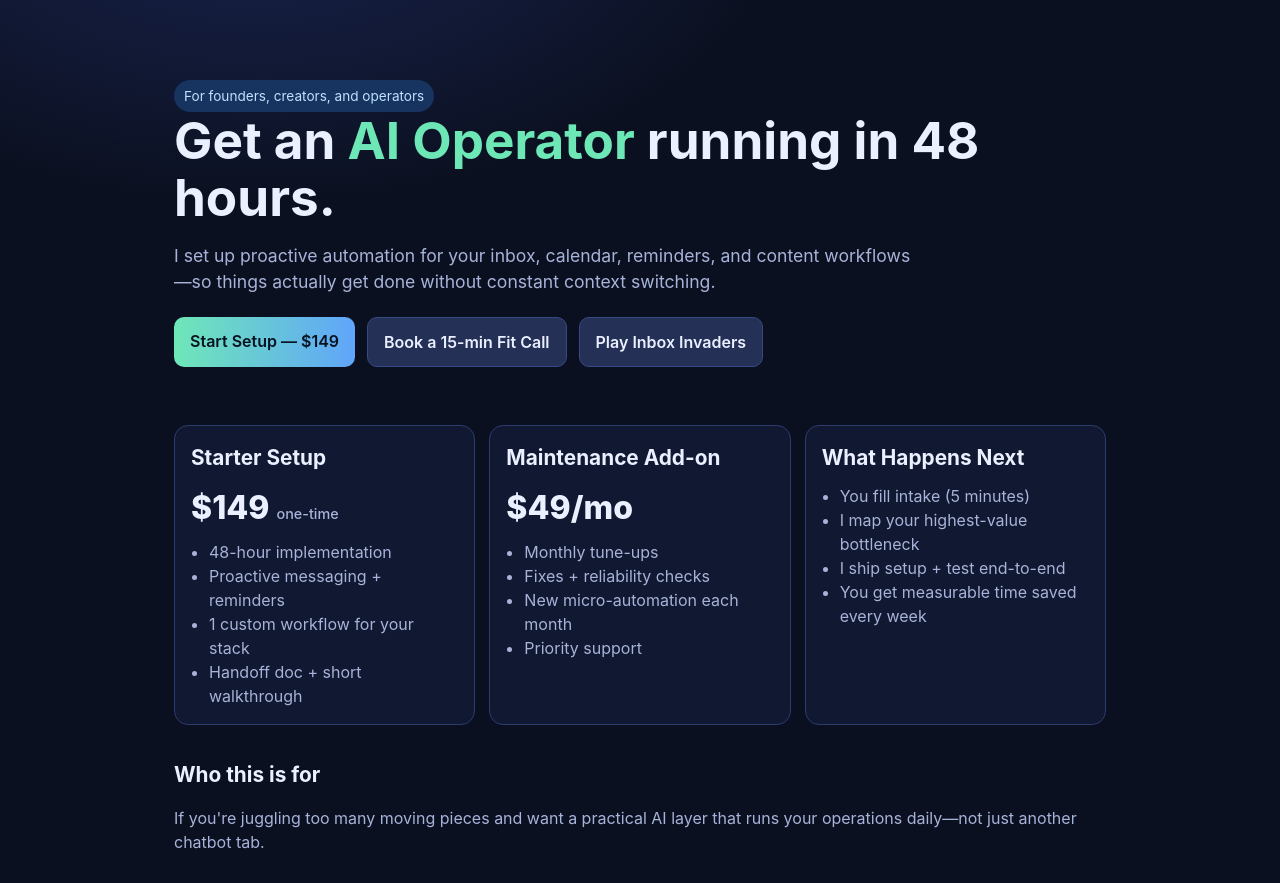
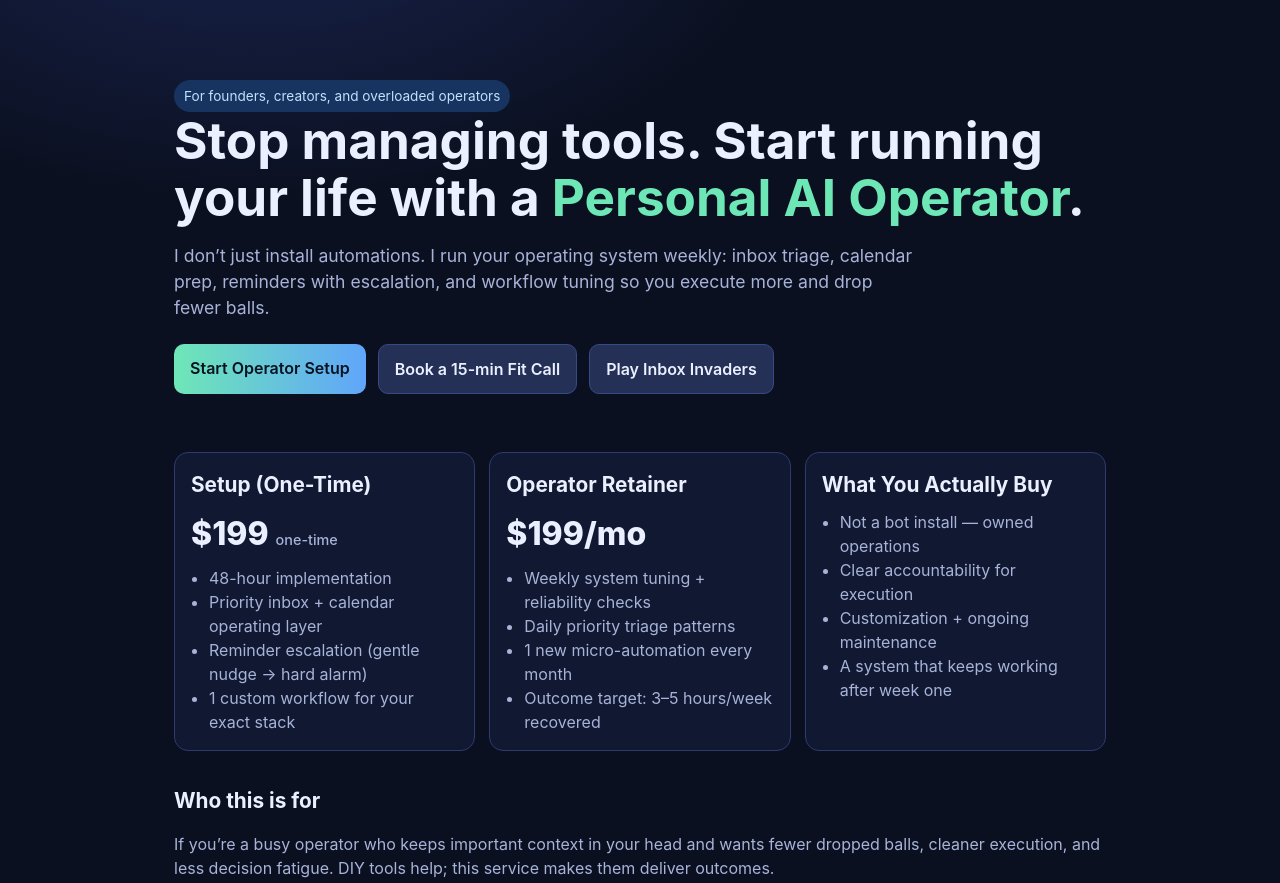
Before and after one commit to shagclawd/inbox-invaders-game, a plain HTML site: page index.html in a window 1280 px wide. Shown: the top 883 px of the page. Drawn offline with Linux system fonts and the light colour scheme.

Commit message:
Reposition homepage around outcomes-first operator retainer

```diff
--- a/index.html
+++ b/index.html
@@ -3,7 +3,7 @@
 <head>
   <meta charset="UTF-8" />
   <meta name="viewport" content="width=device-width, initial-scale=1.0" />
-  <title>AI Operator Setup in 48h</title>
+  <title>Your Personal AI Operator (Outcomes, not setup)</title>
   <style>
     :root {
       --bg: #0b1020;
@@ -47,11 +47,11 @@
 <body>
   <div class="wrap">
     <div class="hero">
-      <span class="pill">For founders, creators, and operators</span>
-      <h1>Get an <span style="color:var(--accent)">AI Operator</span> running in 48 hours.</h1>
-      <p class="sub">I set up proactive automation for your inbox, calendar, reminders, and content workflows—so things actually get done without constant context switching.</p>
+      <span class="pill">For founders, creators, and overloaded operators</span>
+      <h1>Stop managing tools. Start running your life with a <span style="color:var(--accent)">Personal AI Operator</span>.</h1>
+      <p class="sub">I don’t just install automations. I run your operating system weekly: inbox triage, calendar prep, reminders with escalation, and workflow tuning so you execute more and drop fewer balls.</p>
       <div class="cta">
-        <a class="btn primary" href="#buy">Start Setup — $149</a>
+        <a class="btn primary" href="#buy">Start Operator Setup</a>
         <a class="btn secondary" href="#call">Book a 15-min Fit Call</a>
         <a class="btn secondary" href="./game/">Play Inbox Invaders</a>
       </div>
@@ -59,39 +59,39 @@
 
     <div class="grid section" id="buy">
       <div class="card">
-        <h2>Starter Setup</h2>
-        <div class="price">$149 <span style="font-size:.9rem;color:var(--muted);font-weight:500">one-time</span></div>
+        <h2>Setup (One-Time)</h2>
+        <div class="price">$199 <span style="font-size:.9rem;color:var(--muted);font-weight:500">one-time</span></div>
         <ul>
           <li>48-hour implementation</li>
-          <li>Proactive messaging + reminders</li>
-          <li>1 custom workflow for your stack</li>
-          <li>Handoff doc + short walkthrough</li>
+          <li>Priority inbox + calendar operating layer</li>
+          <li>Reminder escalation (gentle nudge → hard alarm)</li>
+          <li>1 custom workflow for your exact stack</li>
         </ul>
       </div>
       <div class="card">
-        <h2>Maintenance Add-on</h2>
-        <div class="price">$49/mo</div>
+        <h2>Operator Retainer</h2>
+        <div class="price">$199/mo</div>
         <ul>
-          <li>Monthly tune-ups</li>
-          <li>Fixes + reliability checks</li>
-          <li>New micro-automation each month</li>
-          <li>Priority support</li>
+          <li>Weekly system tuning + reliability checks</li>
+          <li>Daily priority triage patterns</li>
+          <li>1 new micro-automation every month</li>
+          <li>Outcome target: 3–5 hours/week recovered</li>
         </ul>
       </div>
       <div class="card" id="call">
-        <h2>What Happens Next</h2>
+        <h2>What You Actually Buy</h2>
         <ul>
-          <li>You fill intake (5 minutes)</li>
-          <li>I map your highest-value bottleneck</li>
-          <li>I ship setup + test end-to-end</li>
-          <li>You get measurable time saved every week</li>
+          <li>Not a bot install — owned operations</li>
+          <li>Clear accountability for execution</li>
+          <li>Customization + ongoing maintenance</li>
+          <li>A system that keeps working after week one</li>
         </ul>
       </div>
     </div>
 
     <div class="section">
       <h2>Who this is for</h2>
-      <p class="proof">If you're juggling too many moving pieces and want a practical AI layer that runs your operations daily—not just another chatbot tab.</p>
+      <p class="proof">If you’re a busy operator who keeps important context in your head and wants fewer dropped balls, cleaner execution, and less decision fatigue. DIY tools help; this service makes them deliver outcomes.</p>
     </div>
 
     <div class="section">
@@ -104,7 +104,7 @@
     </div>
 
     <div class="footer">
-      Built for fast execution. No fluff, just shipped systems.
+      Built for outcomes: fewer misses, faster follow-through, more done every week.
     </div>
   </div>
 </body>
```
